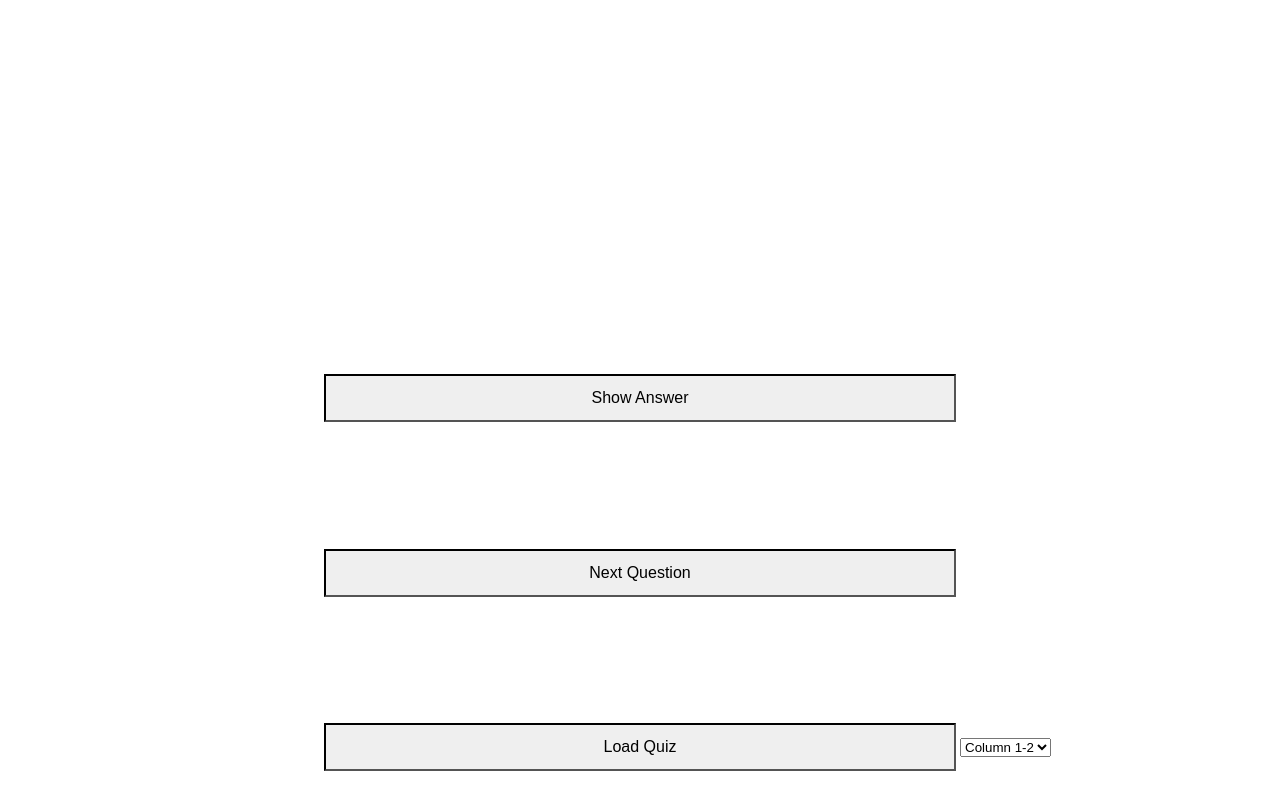
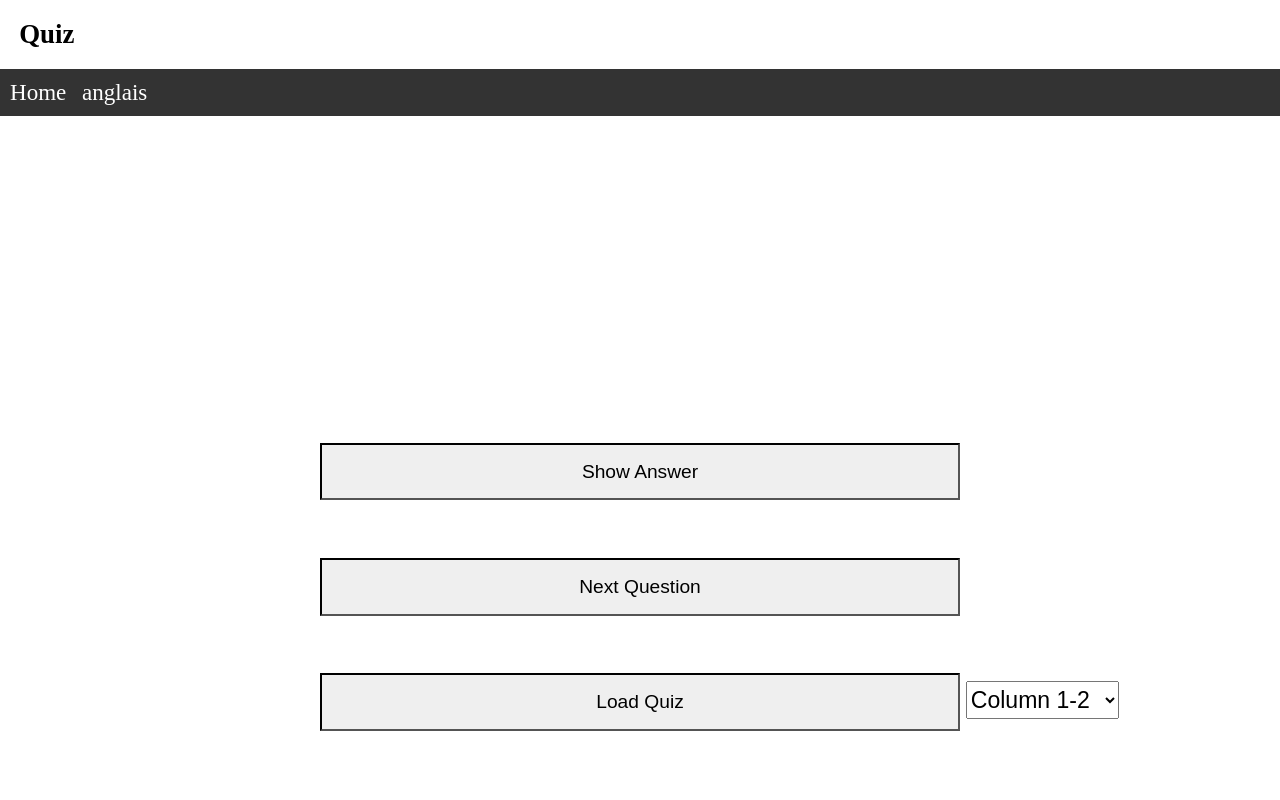
Before and after one commit to Flozz2/flozz2.github.io, a plain HTML site: page anglais/mots-de-liaison/index.html in a window 1280 px wide. Drawn offline with nearby package versions, Linux system fonts and the light colour scheme.

Commit message:
css rework

```diff
--- a/anglais/mots-de-liaison/index.html
+++ b/anglais/mots-de-liaison/index.html
@@ -5,11 +5,14 @@
     <meta charset="UTF-8">
     <meta name="viewport" content="width=device-width, initial-scale=1.0">
     <title>Document</title>
+    <link rel="stylesheet" href="/style.css">
     <link rel="stylesheet" href="../../quiz.css">
     <script src="https://code.jquery.com/jquery-3.6.4.min.js"></script>
 </head>
 
 <body>
+    <h1>Quiz</h1>
+    <nav id="navbar-container"></nav>
     <div id="category-container"></div>
     <div id="quiz-container"></div>
     <div id="answer-container"></div>
@@ -23,6 +26,12 @@
     </select>
 
     <script>
+        $(function () {
+            // Use jQuery to load the navbar.html content into the #navbar-container
+            $("#navbar-container").load("/navbar.html");
+        });
+
+
         let categories;
         let questionsPerCategory = 2;
         let questionsAnswered = {};
--- a/quiz.css
+++ b/quiz.css
@@ -1,6 +1,6 @@
 div {
     width: 100%;
-    height: 5rem;
+    height: 4rem;
     font-size: 1.5rem;
     font-family: sans-serif;
     text-align: center;
@@ -12,5 +12,10 @@ button {
     font-size: 1rem;
     width: 50%;
     margin-left: 25%;
-    margin-top: 10%;
+    margin-top: 3rem;
 }
+
+select {
+    height: 2rem;
+    width: 8rem;
+}
--- a/style.css
+++ b/style.css
@@ -12,6 +12,7 @@ h1 {
 #navbar-container {
     background-color: #333;
     padding: 10px;
+    margin-bottom: 2rem;
 }
 
 #navbar-container ul {
```
